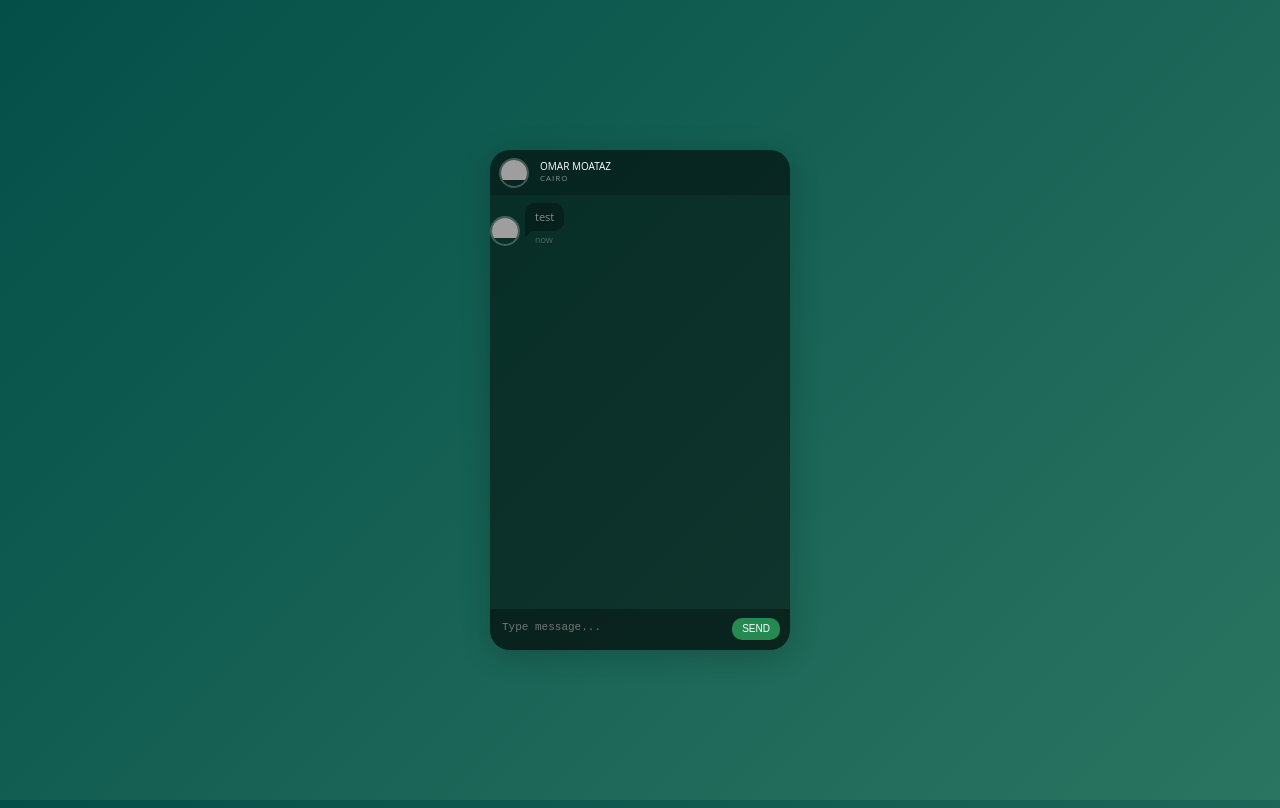
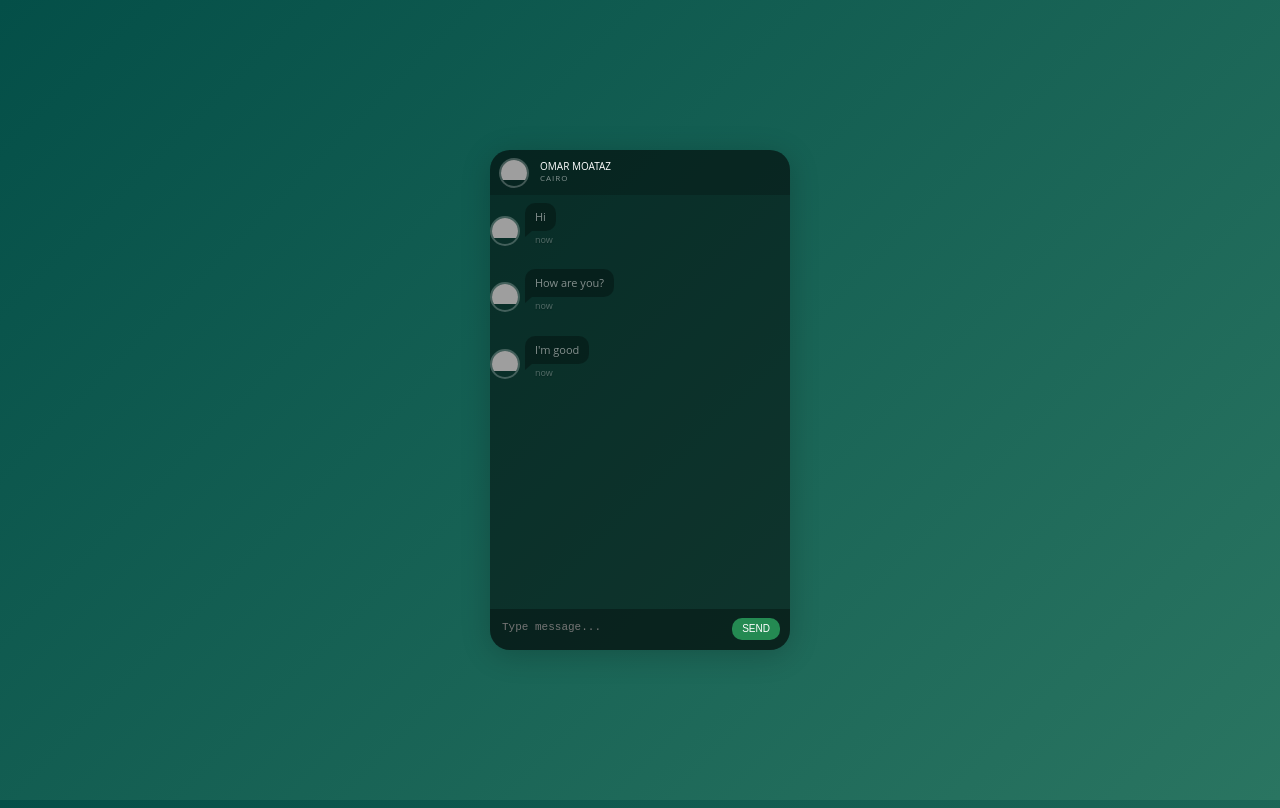
Before and after one commit to OmarMoataz/ChatApplication, a React (Create React App) app in the folder Example1/frontend/: page / in a window 1280 px wide. Built offline with nearby package versions, Linux system fonts and the light colour scheme; no server answers; grey boxes are pictures that could not be loaded.

Commit message:
Added dynamic rendering to message component from messages state array. Data still needs to be updated from API.

```diff
--- a/Example1/frontend/src/App.js
+++ b/Example1/frontend/src/App.js
@@ -10,7 +10,11 @@ class App extends Component {
 
     this.state = {
       endpoint: "http://localhost:3030",
-      messages: []
+      messages: [
+        { id:1, author: "Omar Moataz", msg:"Hi", img: "https://s3-us-west-2.amazonaws.com/s.cdpn.io/156381/profile/profile-80.jpg", time: "now"},
+        { id:2, author: "Omar Moataz", msg:"How are you?", img: "https://s3-us-west-2.amazonaws.com/s.cdpn.io/156381/profile/profile-80.jpg", time: "now" },
+        { id:3, author: "Omar Moataz", msg:"I'm good", img: "https://s3-us-west-2.amazonaws.com/s.cdpn.io/156381/profile/profile-80.jpg", time: "now" }
+      ]
     };
   }
 
@@ -21,13 +25,17 @@ class App extends Component {
   };
 
   handleSubmit(message) {
-    console.log(this.messages);
+    console.log(message);
     // this.setState({
     //   messages: [...this.state.messages, message]
     // })
-    const messages = this.state.messages.slice();
-    messages.push(message);
-    this.setState({messages});
+    // const messages = this.state.messages.slice();
+    // messages.push(message);
+    // this.setState({messages});
+
+    // this.setState({
+    //   messages: this.state.messages.concat(message)
+    // })
   }
 
   render() {
@@ -47,12 +55,7 @@ class App extends Component {
           />
           <div className={"messages"}>
             <div className={"messages-content"}>
-              <Message
-                author="a"
-                msg="test"
-                img="https://s3-us-west-2.amazonaws.com/s.cdpn.io/156381/profile/profile-80.jpg"
-                time="now"
-              />
+              {this.state.messages.map(message => <Message key={message.id} img={message.img} author={message.author} msg={message.msg} time={message.time}/>)}
             </div>
           </div>
           <ComposeMessage onSubmit={this.handleSubmit} />
```
